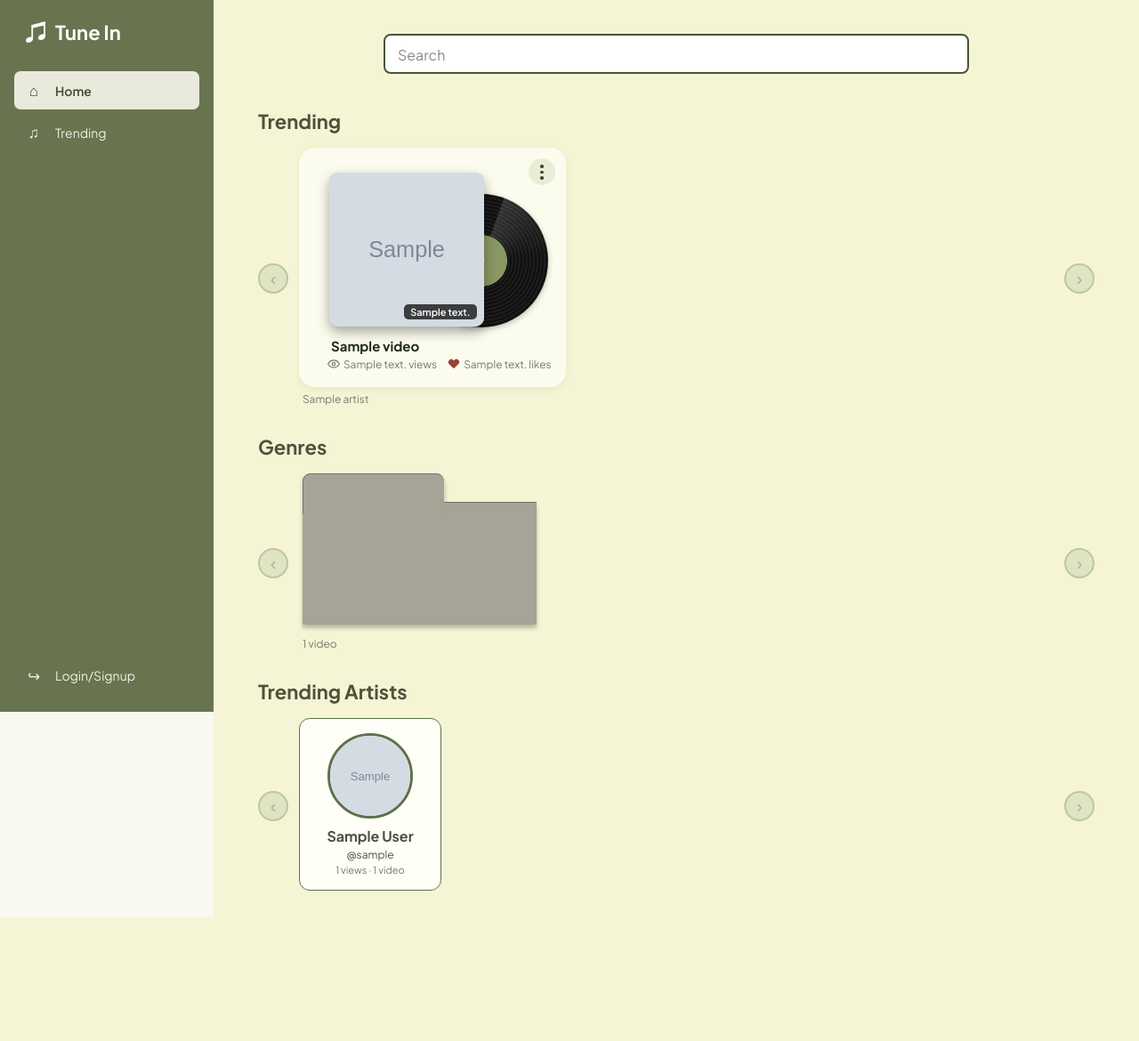
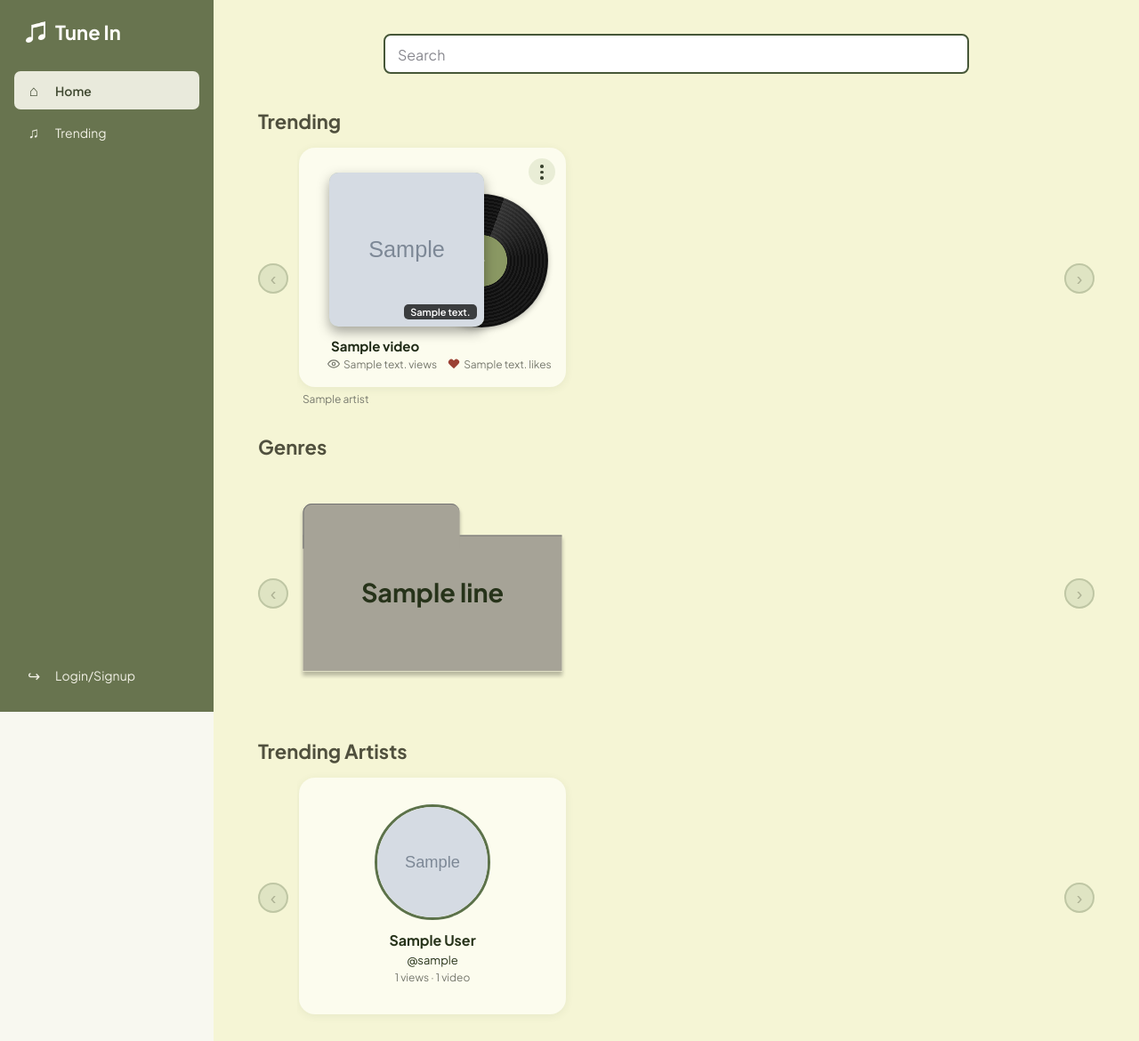
Before and after one commit to CSCI-5117-F26/developing-the-interactive-web-project-1-group-4, a Python web app: template src/developing-the-interactive-web-project-1-group-4/templates/trending.html in a window 1280 px wide. Shown: the whole page at 89% size. Before the commit the page ends 1031 px from the top, so only its background shows below. Run offline with Jinja, Linux system fonts and the light colour scheme; the template is opened without the code that fills it: most values are stand-ins (such as "Sample title", 1, 10 or a date in 2020); grey boxes marked "Sample" are stand-in pictures; some libraries are stand-ins or nearby versions.

Commit message:
Trending: genre folders with names, no card or count; genres and artists aligned with videos

```diff
--- /dev/null
+++ b/src/developing-the-interactive-web-project-1-group-4/static/css/trending-align.css
@@ -0,0 +1,63 @@
+/* Trending page: Genres and Trending Artists use the same card size as the
+   Trending videos (300px wide, same height, same gap), so all three rows line up. */
+
+#genreCarousel .carousel-item,
+#artistCarousel .carousel-item {
+    box-sizing: border-box;
+    flex: 0 0 var(--vcard-w, 300px);
+    width: var(--vcard-w, 300px);
+    min-height: 266px;
+    color: #27331a;
+    text-decoration: none;
+}
+
+/* ---- Genre: just the folder picture with the name on it (no card, no count) ---- */
+#genreCarousel .genre-card {
+    align-items: center;
+    justify-content: center;
+}
+
+#genreCarousel .genre-card > svg {
+    display: block;
+    width: 100%;
+    height: auto;
+    margin: 0 auto;
+}
+
+#genreCarousel .genre-card .carousel-meta {
+    display: none;
+}
+
+/* ---- Artist card ---- */
+#artistCarousel .carousel-item {
+    padding: 14px 16px 18px;
+    border: 0;
+    border-radius: 18px;
+    background: #fcfcee;
+    box-shadow: 0 2px 10px rgba(70, 87, 56, .08);
+}
+
+#artistCarousel .artist-tile {
+    align-items: center;
+    justify-content: center;
+    gap: 4px;
+    text-align: center;
+}
+
+#artistCarousel .artist-avatar {
+    width: 130px;
+    height: 130px;
+    margin-bottom: 8px;
+}
+
+#artistCarousel .artist-tile strong {
+    font-size: 16px;
+}
+
+#artistCarousel .artist-tile span {
+    font-size: 13px;
+}
+
+#artistCarousel .artist-tile small {
+    font-size: 12px;
+}
--- a/src/developing-the-interactive-web-project-1-group-4/templates/svg/genre_folder_svg.html
+++ b/src/developing-the-interactive-web-project-1-group-4/templates/svg/genre_folder_svg.html
@@ -11,6 +11,13 @@
 </mask>
 <path d="M3 9C3 3.47715 7.47715 -1 13 -1H153.267C158.79 -1 163.267 3.47715 163.267 9C163.267 4.58172 159.238 1 154.267 1H13C8.58172 1 5 4.58172 5 9H3ZM163.267 45.7916H4H163.267ZM3 45.7916V9C3 3.47715 7.47715 -1 13 -1V1C8.58172 1 5 4.58172 5 9V45.7916H3ZM163.267 0V45.7916V0Z" fill="#737373" mask="url(#stroke1_273_278)"/>
 </g>
+{# genre name printed on the front of the folder; shrinks for long names #}
+{% set lines = video.title_lines or [video.title] %}
+{% set longest = lines|map('length')|max %}
+{% set fs = 26 if longest <= 10 else (21 if longest <= 16 else 17) %}
+<text text-anchor="middle" font-family="inherit" font-weight="700" font-size="{{ fs }}" fill="#27331a">
+{% for line in lines[:2] %}<tspan x="135.5" y="{{ 100 - ((lines[:2]|length - 1) * (fs * 0.6)) + loop.index0 * (fs * 1.2) }}">{{ line }}</tspan>{% endfor %}
+</text>
 <defs>
 <filter id="filter0_d_273_278" x="0" y="0" width="271" height="178" filterUnits="userSpaceOnUse" color-interpolation-filters="sRGB">
 <feFlood flood-opacity="0" result="BackgroundImageFix"/>
--- a/src/developing-the-interactive-web-project-1-group-4/templates/trending.html
+++ b/src/developing-the-interactive-web-project-1-group-4/templates/trending.html
@@ -7,6 +7,7 @@
 {% block content %}
 <link rel="stylesheet" href="{{ url_for('static', filename='css/svg-style.css') }}">
 <link rel="stylesheet" href="{{ url_for('static', filename='css/trending.css') }}">
+<link rel="stylesheet" href="{{ url_for('static', filename='css/trending-align.css') }}">
 <link rel="stylesheet" href="{{ url_for('static', filename='css/manage-videos.css') }}?v=2">
 
 <div class="home-placeholder trending-page">
```
